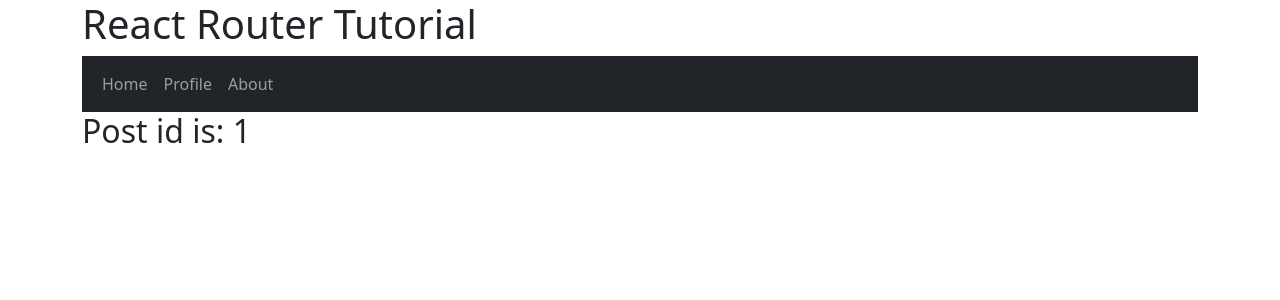
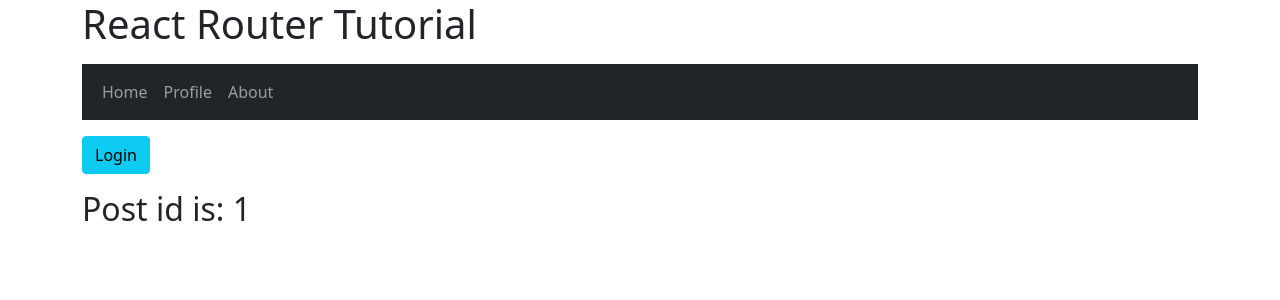
Before and after one commit to autoex/react-router-tutorial, a React (Create React App) app: page /post/1 in a window 1280 px wide. Shown: the top 300 px of the page. Built offline with nearby package versions, Linux system fonts and the light colour scheme.

Commit message:
add login/log out state and Markup

```diff
--- a/src/App.js
+++ b/src/App.js
@@ -6,12 +6,16 @@
 import Profile from "./pages/Profile";
 import NotFound from "./pages/NotFound";
 import Post from "./pages/Post";
+import {useState} from "react";
 
 const App = () => {
+
+  const [login, setLogin] = useState(false);
     return (
         <BrowserRouter>
             <div className='container'>
                 <Header/>
+              <button onClick={()=>setLogin(!login)} type="button" className="btn btn-info mb-3">{login ? 'Log out' : 'Login'}</button>
                 <Switch>
                     <Route path={'/home'} component={Home}/>
                     <Route path={'/about'} component={About}/>
--- a/src/components/Header.js
+++ b/src/components/Header.js
@@ -4,7 +4,7 @@
 const Header = () => {
     return (
         <header>
-            <h1>React Router Tutorial</h1>
+            <h1 className='mb-3'>React Router Tutorial</h1>
             <NavMenu/>
 
         </header>
--- a/src/components/NavMenu.js
+++ b/src/components/NavMenu.js
@@ -3,7 +3,7 @@
 
 const NavMenu = () => {
     return (
-        <nav className="navbar navbar-expand-lg navbar-dark bg-dark">
+        <nav className="navbar navbar-expand-lg navbar-dark bg-dark mb-3">
             <div className="container-fluid">
 
                 <div className="collapse navbar-collapse" id="navbarNav">
```
